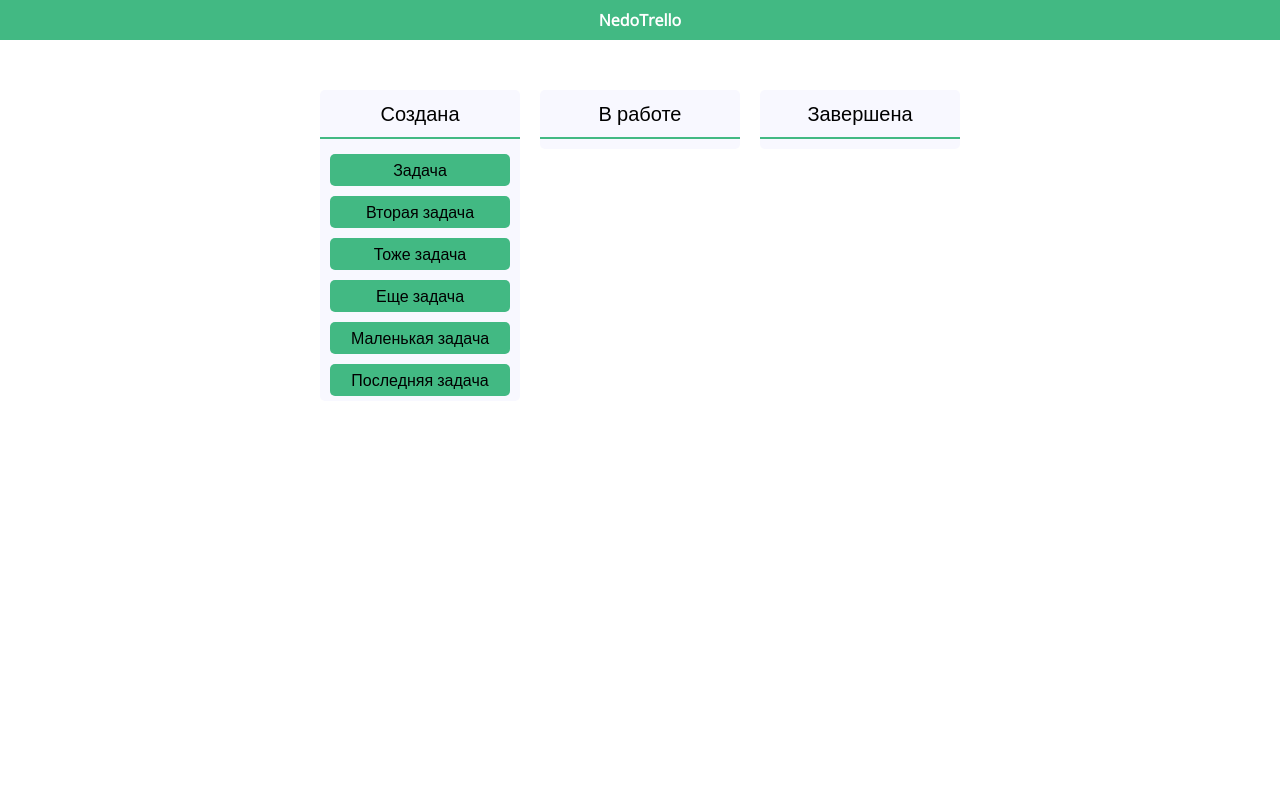
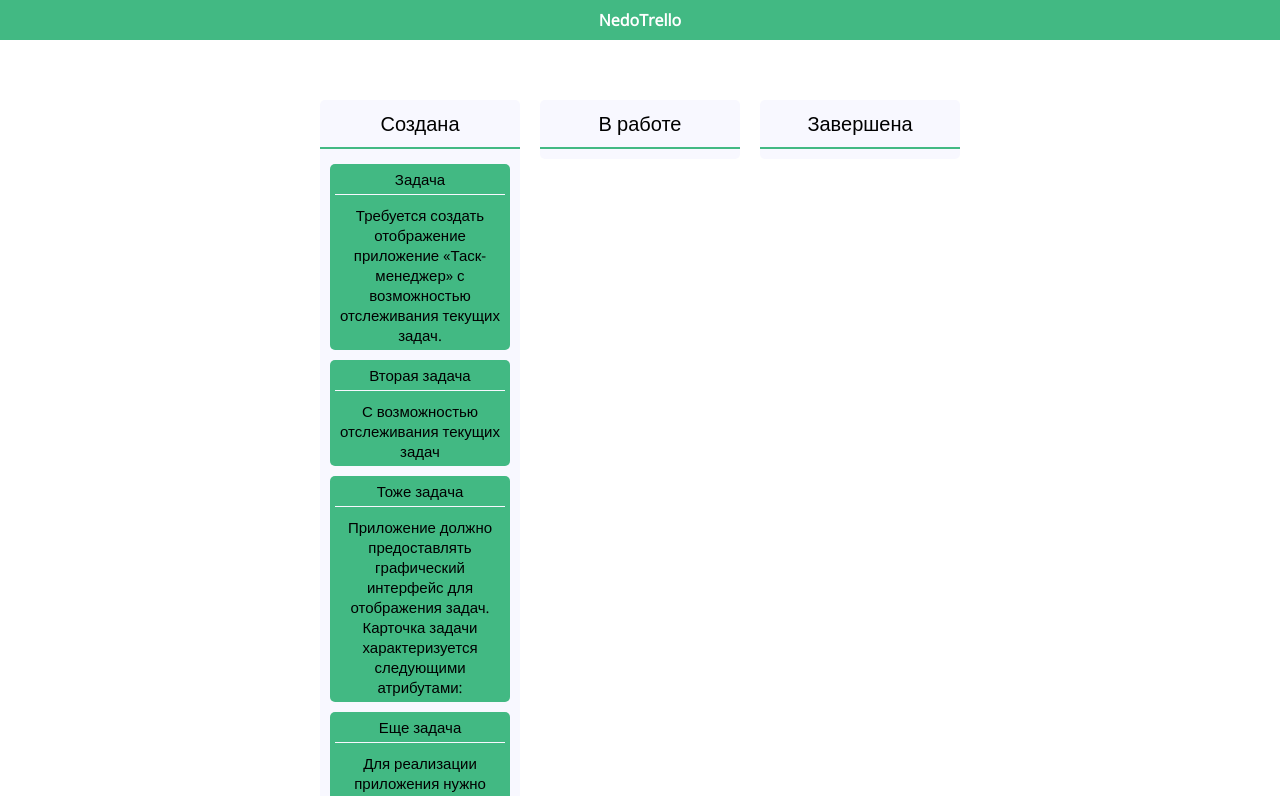
Before and after one commit to DeviFox/taskman, a Vue app: page / in a window 1280 px wide. Shown: the top 796 px of the page. Built offline with nearby package versions, Linux system fonts and the light colour scheme.

Commit message:
card styles

```diff
--- a/src/components/BoardPage.vue
+++ b/src/components/BoardPage.vue
@@ -15,6 +15,10 @@
              @dragstart="itemDrag($event, item)"
         >
           {{ item.title }}
+          <hr style="background-color:ghostwhite;
+          height:1px;
+          margin: 5px 0 10px 0">
+          {{ item.text }}
         </div>
       </div>
       <div class="drop-zone"
@@ -31,6 +35,10 @@
              @dragstart="itemDrag($event, item)"
         >
           {{ item.title }}
+          <hr style="background-color:ghostwhite;
+          height:1px;
+          margin:  5px 0 10px 0">
+          {{ item.text }}
         </div>
       </div>
       <div class="drop-zone"
@@ -47,6 +55,10 @@
              @dragstart="itemDrag($event, item)"
         >
           {{ item.title }}
+          <hr style="background-color:ghostwhite;
+          height:1px;
+          margin: 5px 0 10px 0">
+          {{ item.text }}
         </div>
       </div>
     </div>
@@ -63,12 +75,12 @@ export default {
   },
   setup() {
     const items    = ref([
-      {id: 0, title: 'Задача', list: 1},
-      {id: 1, title: 'Вторая задача', list: 1},
-      {id: 2, title: 'Тоже задача', list: 1},
-      {id: 3, title: 'Еще задача', list: 1},
-      {id: 4, title: 'Маленькая задача', list: 1},
-      {id: 5, title: 'Последняя задача', list: 1},
+      {id: 0, title: 'Задача', text: 'Требуется создать отображение приложение «Таск-менеджер» с возможностью отслеживания текущих задач.',                                         list: 1},
+      {id: 1, title: 'Вторая задача', text: 'С возможностью отслеживания текущих задач',                                                                                            list: 1},
+      {id: 2, title: 'Тоже задача', text: 'Приложение должно предоставлять графический интерфейс для отображения задач. Карточка задачи характеризуется следующими атрибутами:',    list: 1},
+      {id: 3, title: 'Еще задача', text: 'Для реализации приложения нужно использовать Vue , SCSS.',                                                                                list: 1},
+      {id: 4, title: 'Маленькая задача', text: 'Приложение должно быть в виде 3 дорожек(колонок) «Создана», «В работе», «Завершена» в каждой из которой находятся карточки задач.', list: 1},
+      {id: 5, title: 'Последняя задача', text: 'Данные для карточек заполнить самостоятельно',                                                                                      list: 1},
 
     ])
     const getList  = (list) => {
@@ -78,7 +90,7 @@ export default {
       console.log(item)
       event.dataTransfer.dropEffect    = 'move'
       event.dataTransfer.effectAllowed = 'move'
-      event.dataTransfer.setData('itemID', item.id) //Передает id элемента в itemID
+      event.dataTransfer.setData('itemID', item.id)
 
     }
     const itemDrop = (event, list) => {
@@ -105,8 +117,7 @@ export default {
 
 .wrapper {
   justify-content: center;
-  width:           100%;
-  margin:          auto;
+
   display:         flex;
   flex-direction:  row;
   flex-wrap:       wrap;
@@ -118,7 +129,7 @@ export default {
   justify-content:  center;
   height:           100%;
   width:            200px;
-  margin:           0 10px;
+  margin:           10px 10px;
   display:          flex;
   flex-direction:   column;
   flex-wrap:        wrap;
@@ -141,6 +152,8 @@ export default {
     background-color: #42b983;
   }
 
+
+
 }
 
 .drag-item {
@@ -150,6 +163,7 @@ export default {
   padding:          5px;
   min-width:        150px;
   background-color: #42b983;
+  font-size: 15px;
 
 }
 
```
